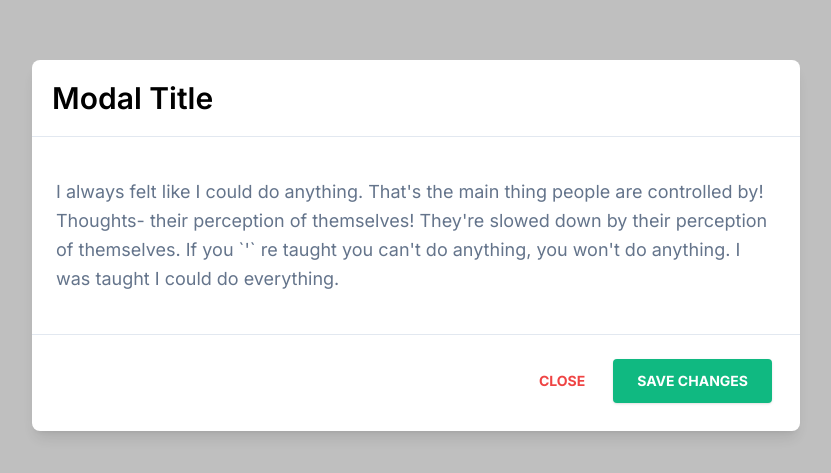
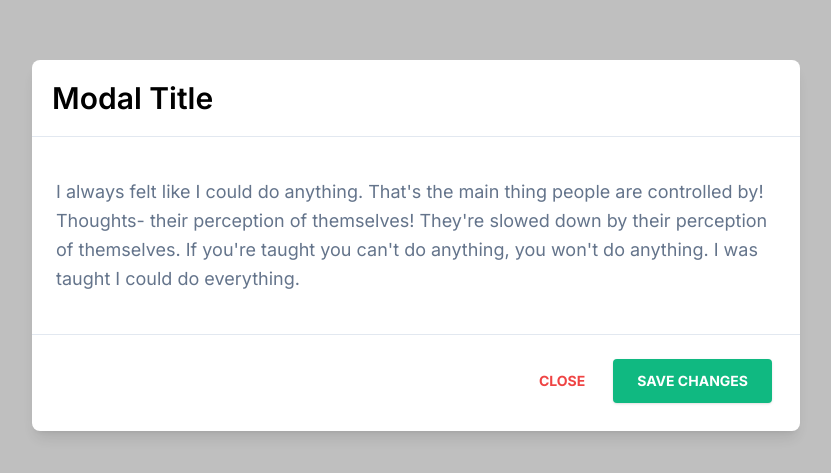
Before and after one commit to tundeiness/aeon_2, a React (Create React App) app: page /layout/dashboard in a window 1280 px wide. Shown: the part 155-628 px from the top of the page, without its empty margins (224-1055 px from the left). Built offline with nearby package versions, Linux system fonts and the light colour scheme.

Commit message:
add functionality to delete instituition

```diff
--- a/src/pages/layout/institutions/deleteInstitution/DeleteInstitution.jsx
+++ b/src/pages/layout/institutions/deleteInstitution/DeleteInstitution.jsx
@@ -1,11 +1,13 @@
 /* eslint-disable max-len */
 /* eslint-disable no-unused-vars */
 import React, { useState } from 'react';
+import { useStateContext } from '../../../../contexts/ContextProvider';
 import './deleteinstitution.css';
 
 const DeleteInstitution = () => {
   // const [showModal, setShowModal] = useState(false);
   const test = 0;
+  const { activeModal, setActiveModal } = useStateContext();
   return (
     <>
       {/* <button
@@ -40,7 +42,7 @@ const DeleteInstitution = () => {
                   I always felt like I could do anything. That&apos;s the main
                   thing people are controlled by! Thoughts- their perception of
                   themselves! They&apos;re slowed down by their perception
-                  of themselves. If you `&apos;` re taught you can&apos;t do
+                  of themselves. If you&apos;re taught you can&apos;t do
                   anything, you won&apos;t do anything. I was taught I could
                   do everything.
                 </p>
@@ -50,7 +52,7 @@ const DeleteInstitution = () => {
                 <button
                   className="text-red-500 background-transparent font-bold uppercase px-6 py-2 text-sm outline-none focus:outline-none mr-1 mb-1 ease-linear transition-all duration-150"
                   type="button"
-                  // onClick={() => setShowModal(false)}
+                  onClick={() => setActiveModal(false)}
                 >
                   Close
                 </button>
--- a/src/pages/layout/institutions/institutions.jsx
+++ b/src/pages/layout/institutions/institutions.jsx
@@ -11,10 +11,12 @@ import { RiDeleteBinLine } from 'react-icons/ri';
 import { Routes, Link, Outlet } from 'react-router-dom';
 import ReactPaginate from 'react-paginate';
 import SupportButton from '../../../components/support/support';
+import { useStateContext } from '../../../contexts/ContextProvider';
 import Data from '../../../data/MOCK_DATA.json';
 
 const Institutions = ({ customClick }) => {
   const test = 0;
+  const { activeModal, setActiveModal } = useStateContext();
 
   const [mockData, setMockData] = useState(Data);
   const [pageNum, setPageNum] = useState(0);
@@ -55,7 +57,7 @@ const Institutions = ({ customClick }) => {
             />
             <RiDeleteBinLine
               className="delete-icon hover:cursor-pointer w-5 h-5 text-binColor"
-              onClick={() => customClick(false)}
+              onClick={() => setActiveModal((prevActiveModal) => !prevActiveModal)}
             />
             <FiEdit2
               className="pen-icon hover:cursor-pointer w-5 h-5 text-penColor"
```
